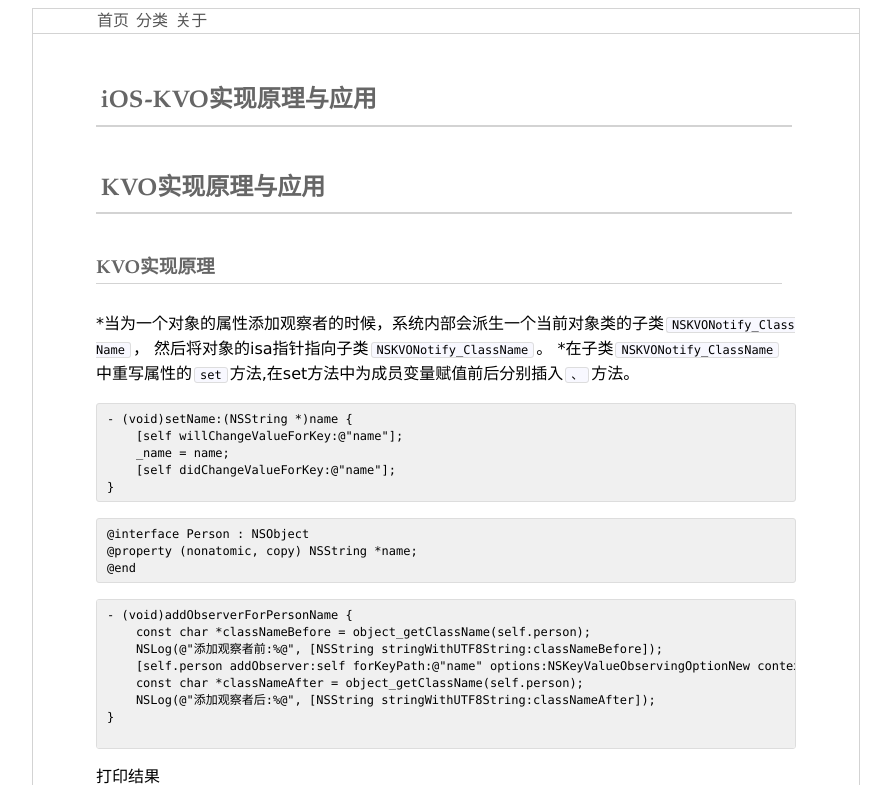
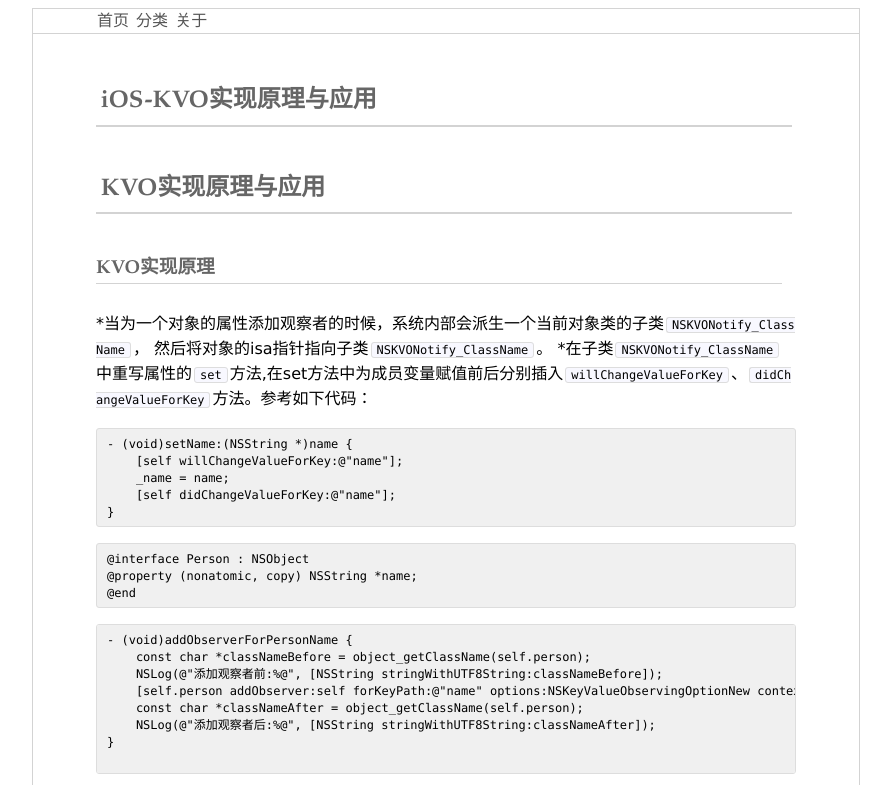
Before and after one commit to RunzhuZhao/RunzhuZhao.github.io, a Jekyll site: the page built from _posts/2024-01-01-KVO实现原理与应用.md, in a window 1280 px wide, cut to the strip 0-785 px from the top of the page. Shown: the whole strip, without its empty margins (194-1085 px from the left). Built offline with Jekyll 4.4.1, drawn with Linux system fonts in a browser that asks for light colours; comment, search, counter and statistics services are not loaded.

Commit message:
Update 2024-01-01-KVO实现原理与应用.md

````diff
--- a/_posts/2024-01-01-KVO实现原理与应用.md
+++ b/_posts/2024-01-01-KVO实现原理与应用.md
@@ -10,7 +10,7 @@ keywords: iOS,KVO, 笔记
 ### KVO实现原理
 *当为一个对象的属性添加观察者的时候，系统内部会派生一个当前对象类的子类`NSKVONotify_ClassName`，
 然后将对象的isa指针指向子类`NSKVONotify_ClassName`。
-*在子类`NSKVONotify_ClassName`中重写属性的`set`方法,在set方法中为成员变量赋值前后分别插入``、``方法。
+*在子类`NSKVONotify_ClassName`中重写属性的`set`方法,在set方法中为成员变量赋值前后分别插入`willChangeValueForKey`、`didChangeValueForKey`方法。参考如下代码：
 ```
 - (void)setName:(NSString *)name {
     [self willChangeValueForKey:@"name"];
````
